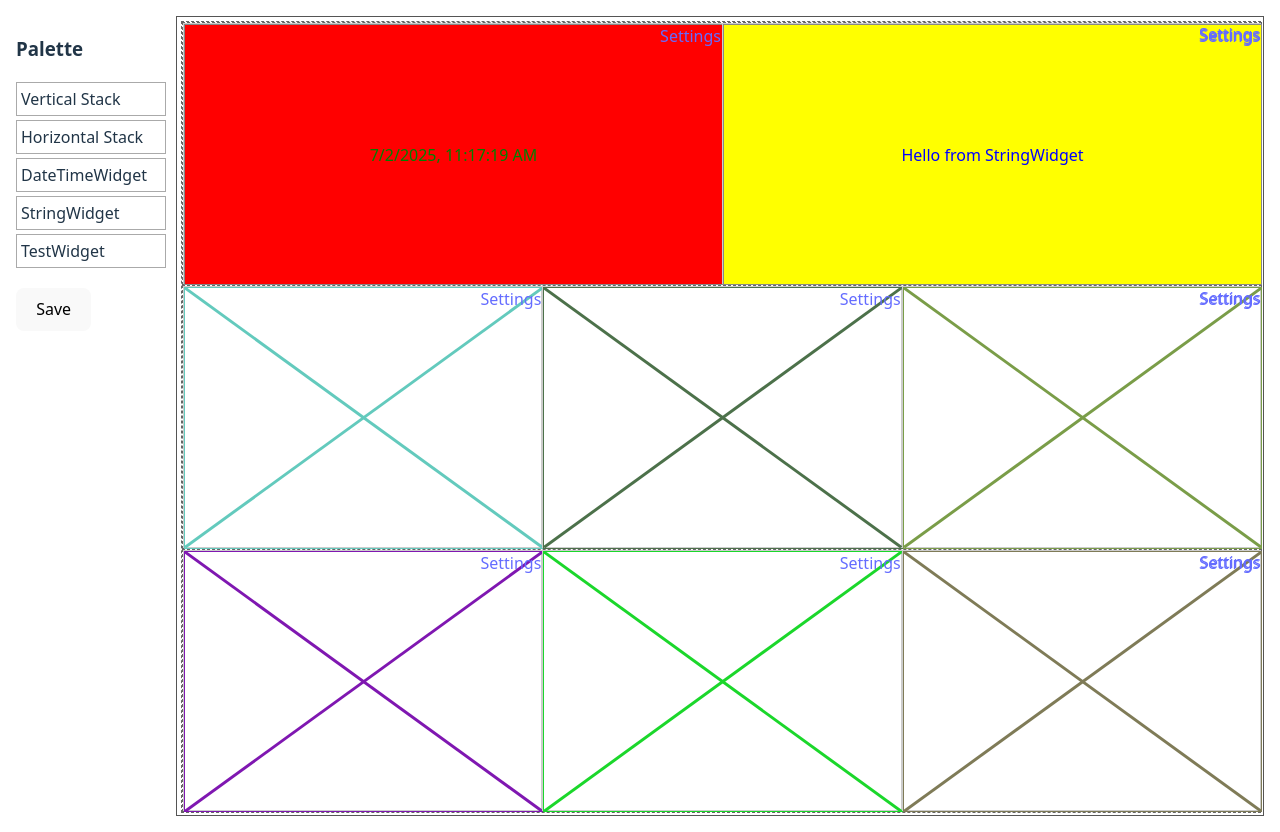
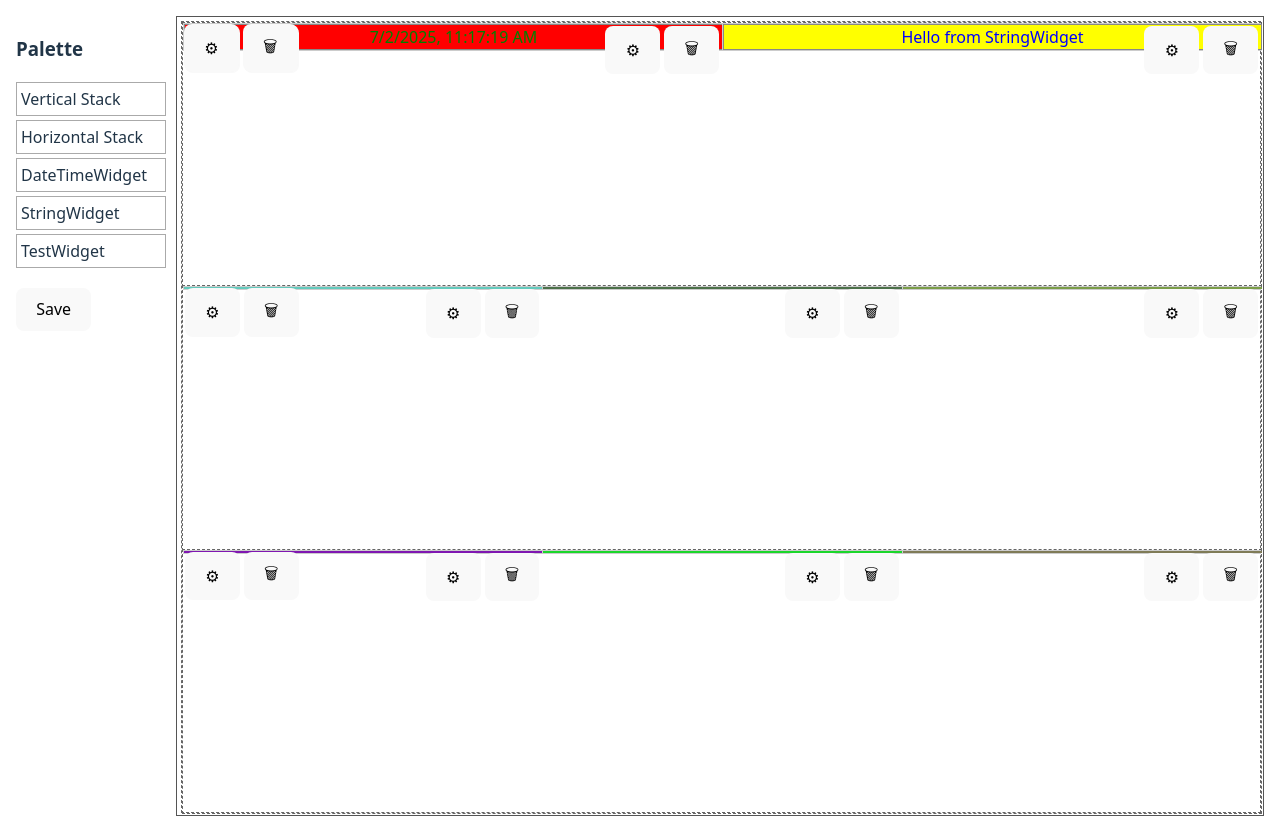
Before and after one commit to m4rvin42/MyDashboard, a React (Vite) app in the folder dashboard/: page /config in a window 1280 px wide. Built offline with nearby package versions, Linux system fonts and the light colour scheme.

Commit message:
Add removal and icon controls in config

```diff
--- a/dashboard/src/ConfigPage.jsx
+++ b/dashboard/src/ConfigPage.jsx
@@ -32,6 +32,23 @@ function updateAtPath(layout, path, updater) {
     ...layout,
     children: layout.children.map((c, i) =>
       i === idx ? updateAtPath(c, rest, updater) : c
+    ),
+  }
+}
+
+function removeAtPath(layout, path) {
+  if (path.length === 0) return layout
+  const [idx, ...rest] = path
+  if (rest.length === 0) {
+    return {
+      ...layout,
+      children: layout.children.map((c, i) => (i === idx ? null : c)),
+    }
+  }
+  return {
+    ...layout,
+    children: layout.children.map((c, i) =>
+      i === idx ? removeAtPath(c, rest) : c
     ),
   }
 }
@@ -97,56 +114,81 @@ export default function ConfigPage() {
       return (
         <div
           key={path.join('-')}
-          onDragOver={allowDrop}
-          onDrop={(e) => handleDrop(e, path.slice(0, -1), path[path.length - 1])}
           style={{ flex: 1, border: '1px dashed #888', margin: 2, minHeight: 30 }}
         />
       )
     }
+
     if (node.type === 'vertical' || node.type === 'horizontal') {
       const Panel = node.type === 'vertical' ? VerticalStackPanel : HorizontalStackPanel
       return (
         <Panel
           key={path.join('-')}
           style={{ border: '1px dashed #666', position: 'relative', flex: 1 }}
-          onDragOver={allowDrop}
-          onDrop={(e) => handleDrop(e, path)}
         >
-          {node.children && node.children.map((child, i) => renderNode(child, [...path, i]))}
-          <div style={{ position: 'absolute', top: 0, right: 0 }}>
-            <a
-              href="#"
+          {node.children && node.children.map((child, i) => (
+            <div
+              key={i}
+              style={{ flex: 1, position: 'relative' }}
+              onDragOver={allowDrop}
+              onDrop={(e) => handleDrop(e, path, i)}
+            >
+              {renderNode(child, [...path, i])}
+            </div>
+          ))}
+          <div style={{ position: 'absolute', top: 2, left: 2, display: 'flex', gap: '4px', zIndex: 1 }}>
+            <button
               onClick={(e) => {
                 e.preventDefault()
                 openSettings(path)
               }}
             >
-              Settings
-            </a>
+              ⚙
+            </button>
+            <button
+              onClick={(e) => {
+                e.preventDefault()
+                setLayout((old) => removeAtPath(old, path))
+              }}
+            >
+              🗑
+            </button>
           </div>
         </Panel>
       )
     }
+
     if (node.type === 'widget') {
       const Widget = widgets[node.widget]
       return (
         <div
           key={path.join('-')}
           style={{ position: 'relative', border: '1px solid #ccc', flex: 1 }}
-          onDragOver={allowDrop}
-          onDrop={(e) => handleDrop(e, path.slice(0, -1), path[path.length - 1])}
         >
-          {Widget ? <Widget {...node.props} /> : null}
-          <div style={{ position: 'absolute', top: 0, right: 0 }}>
-            <a
-              href="#"
+          <div
+            style={{ width: '100%', height: '100%' }}
+            onDragOver={allowDrop}
+            onDrop={(e) => handleDrop(e, path.slice(0, -1), path[path.length - 1])}
+          >
+            {Widget ? <Widget {...node.props} /> : null}
+          </div>
+          <div style={{ position: 'absolute', top: 2, right: 2, display: 'flex', gap: '4px' }}>
+            <button
               onClick={(e) => {
                 e.preventDefault()
                 openSettings(path)
               }}
             >
-              Settings
-            </a>
+              ⚙
+            </button>
+            <button
+              onClick={(e) => {
+                e.preventDefault()
+                setLayout((old) => removeAtPath(old, path))
+              }}
+            >
+              🗑
+            </button>
           </div>
         </div>
       )
```
